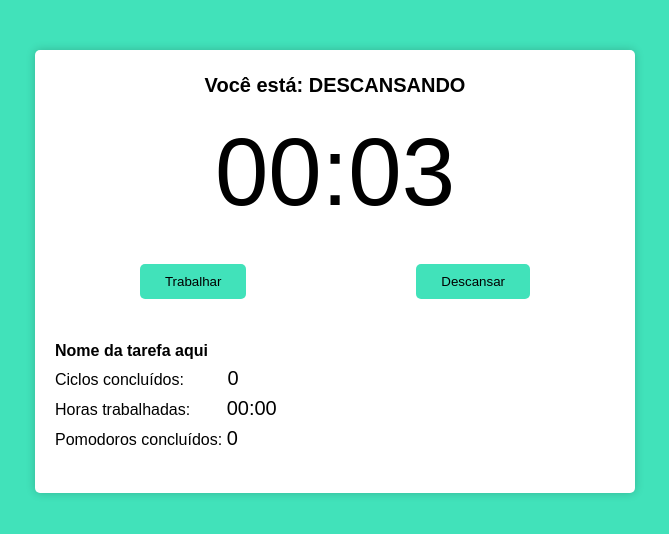
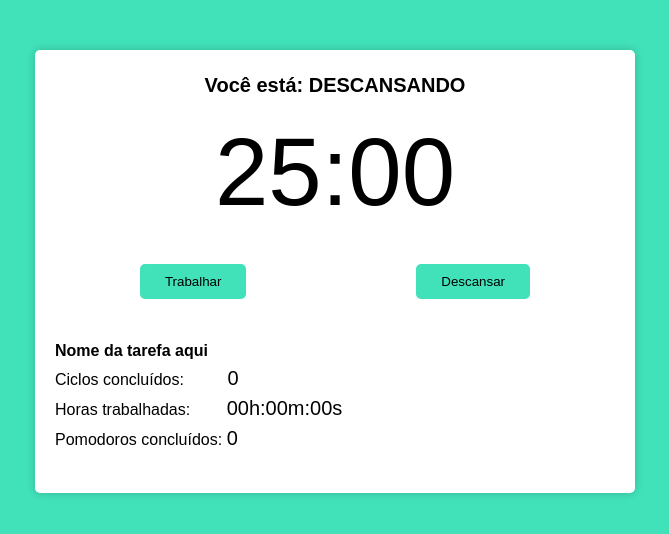
Before and after one commit to leojosants/udemy_curso_de_javascript_e_typescript_do_basico_ao_avancado_secao_27, a React (Create React App) app in the folder pomodoro-app/: page / in a window 1280 px wide. Shown: the top 534 px of the page, without its empty margins (305-974 px from the left). Built offline with nearby package versions, Linux system fonts and the light colour scheme.

Commit message:
377. Correcting 'Hours worked'

```diff
--- a/pomodoro-app/src/App.tsx
+++ b/pomodoro-app/src/App.tsx
@@ -5,10 +5,10 @@ function App(): JSX.Element {
   return (
     <div className="c-body__container">
       <PomodoroTimer
-        pomodoroTimer={3}
-        shortRestTime={2}
-        longRestTime={5}
-        cycles={4}
+        pomodoroTimer={1500}  // 25 minutos
+        shortRestTime={300}   // 5 minutos - Para cada pomodoro um curto descando de tempo
+        longRestTime={900}    // 15 minutos
+        cycles={4}            // Para cada final de ciclo um longo tempo de descanso
       />
     </div>
   );
--- a/pomodoro-app/src/components/timer.tsx
+++ b/pomodoro-app/src/components/timer.tsx
@@ -1,10 +1,10 @@
 import React from "react";
-import { secondToTime } from "../utils/seconds-to-time";
+import { secondToMinutes } from "../utils/seconds-to-minutes";
 
 interface Props {
   mainTime: number;
 }
 
 export function Timer(props: Props): JSX.Element {
-  return <div className="c-pomodoro__timer">{secondToTime(props.mainTime)}</div>;
+  return <div className="c-pomodoro__timer">{secondToMinutes(props.mainTime)}</div>;
 }
--- /dev/null
+++ b/pomodoro-app/src/utils/seconds-to-minutes.ts
@@ -0,0 +1,7 @@
+import { zeroLeft } from "./zero-left";
+
+export function secondToMinutes(seconds: number): string {
+  const min = zeroLeft((seconds / 60) % 60);
+  const sec = zeroLeft((seconds % 60) % 60);
+  return `${min}:${sec}`;
+}
--- a/pomodoro-app/src/utils/seconds-to-time.ts
+++ b/pomodoro-app/src/utils/seconds-to-time.ts
@@ -1,6 +1,8 @@
+import { zeroLeft } from "./zero-left";
+
 export function secondToTime(seconds: number): string {
-  const zeroLeft = (n: number) => Math.floor(n).toString().padStart(2, '0');
+  const hours = zeroLeft(seconds / 3600);
   const min = zeroLeft((seconds / 60) % 60);
   const sec = zeroLeft((seconds % 60) % 60);
-  return `${min}:${sec}`;
+  return `${hours}h:${min}m:${sec}s`;
 }
--- /dev/null
+++ b/pomodoro-app/src/utils/zero-left.ts
@@ -0,0 +1 @@
+export const zeroLeft = (n: number) => Math.floor(n).toString().padStart(2, '0');
```
